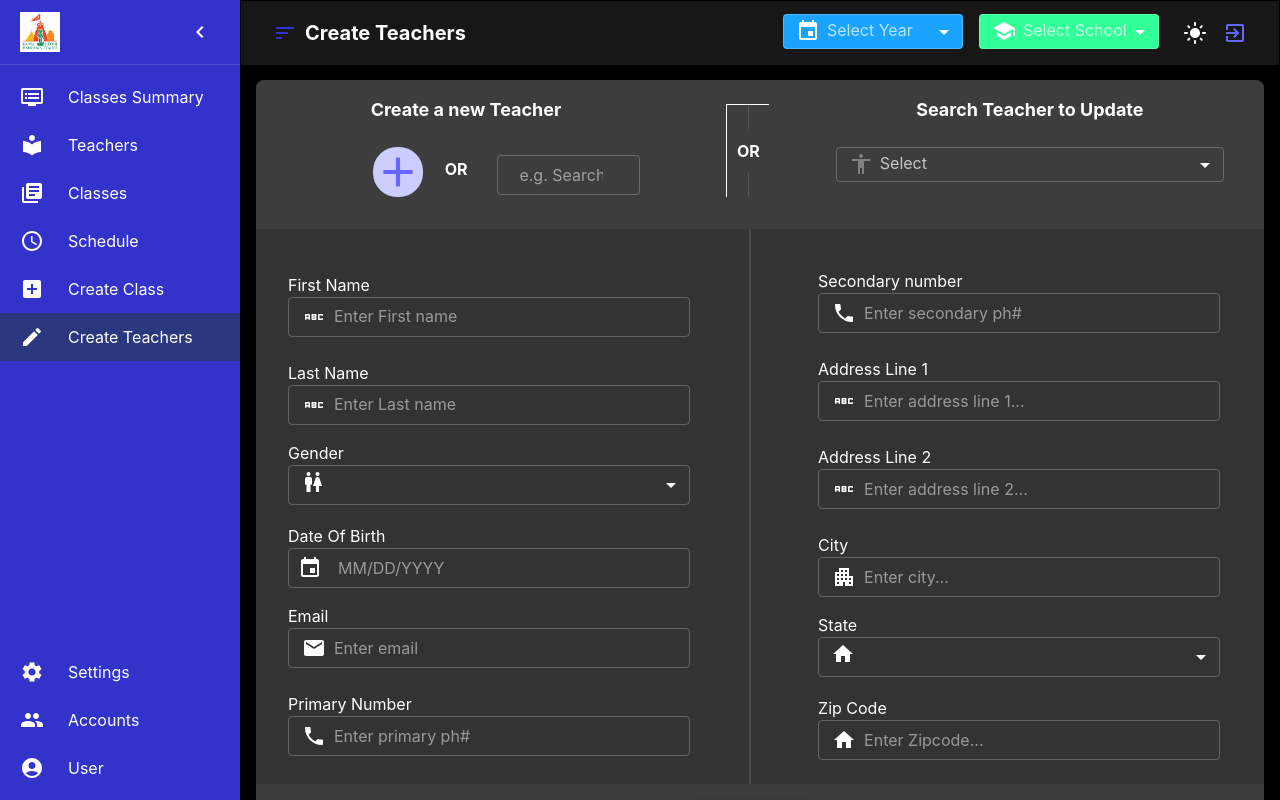
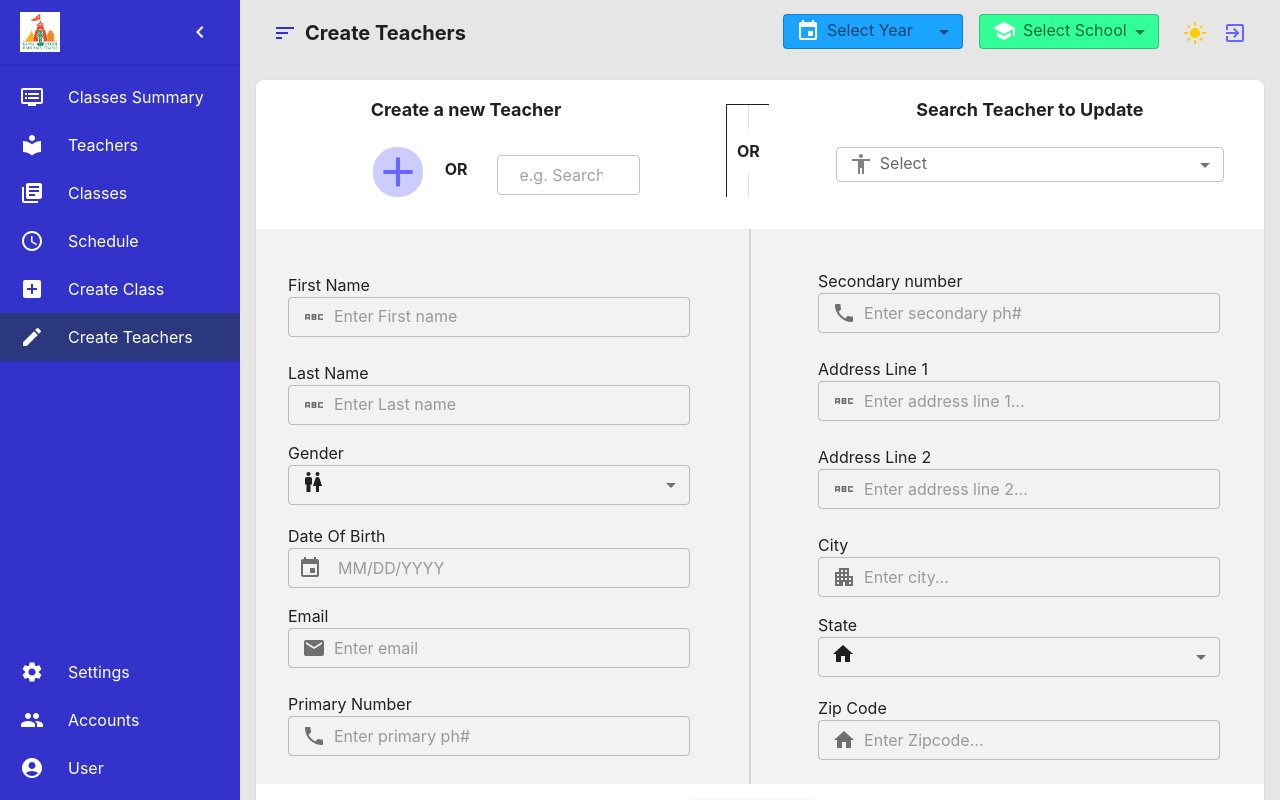
Before and after one commit to Pranavkotesh/Classes-Management-App, a React (Create React App) app in the folder web/classes-management/: page /createteachers in a window 1280 px wide. Built offline with nearby package versions, Linux system fonts and the light colour scheme.

Commit message:
-dark mode added

```diff
--- a/web/classes-management/src/App.jsx
+++ b/web/classes-management/src/App.jsx
@@ -1,17 +1,29 @@
 import { CssBaseline, ThemeProvider } from "@mui/material";
+import { useState } from "react";
 import { BrowserRouter } from "react-router-dom";
 import RoutesMain from "./shared/RoutesMain";
-import { THEME } from "./styles";
+import { THEME, lTHEME } from "./styles";
 import "./index.css";
 import * as React from 'react';
 
+
 function App() {
+  const [isDark,setIsDark]= useState(false);
+
+  const toggleMode=()=>{
+    if(!isDark){
+      setIsDark(true)
+    }else{
+      setIsDark(false)
+    }
+  }
+
   return (
-    <ThemeProvider theme={THEME}>
+    <ThemeProvider theme={isDark?THEME:lTHEME}>
       <div>
         <CssBaseline />
         <BrowserRouter>
-          <RoutesMain />
+          <RoutesMain onClick={toggleMode} />
         </BrowserRouter>
       </div>
     </ThemeProvider>
--- a/web/classes-management/src/features/classes/ClassMain.jsx
+++ b/web/classes-management/src/features/classes/ClassMain.jsx
@@ -8,7 +8,7 @@ import AppTable from "../../shared/components/app-table-component/AppTableCompon
 import { classAbout } from "../../shared/components/app-headings/AppHeadings";
 
 
-const ClassMain = () => {
+const ClassMain = ({onClick}) => {
   const [selectedYear, setSelectedYear] = useState("");
   const [selectedSchool, setSelectedSchool] = useState("");
 
@@ -16,6 +16,7 @@ const ClassMain = () => {
     <AppLayout
       title="Classes"
       selectedSchool={selectedSchool}
+      onClick={onClick}
       selectedYear={selectedYear}
       onSchoolChange={(event) => setSelectedSchool(event.target.value)}
       onYearChange={(event) => setSelectedYear(event.target.value)}
--- a/web/classes-management/src/features/classessummary/ClassesSummary.jsx
+++ b/web/classes-management/src/features/classessummary/ClassesSummary.jsx
@@ -6,9 +6,9 @@ import AppCard from "../../shared/components/app-card/AppCard";
 import AppTable from "../../shared/components/app-table-component/AppTableComponent";
 import { classesSummary } from "../../shared/components/app-headings/AppHeadings";
 
-const ClassesSummary = () => {
+const ClassesSummary = ({onClick}) => {
   return (
-    <AppLayout title="Classes Summary">
+    <AppLayout title="Classes Summary" onClick={onClick}>
       <Grid container spacing={2}>
         <BoxElement
           elementOne="Reports"
--- a/web/classes-management/src/features/createclass/CreateClass.jsx
+++ b/web/classes-management/src/features/createclass/CreateClass.jsx
@@ -23,14 +23,14 @@ import {
 } from "../../shared/components/app-constants/DataConstant";
 import AppDateSelector from "../../shared/components/app-date-select/AppDateSelect";
 
-const CreateClass = () => {
+const CreateClass = ({onClick}) => {
   const editing = useStyles();
   const [classes, setClasses] = React.useState("");
   const handleChange = (e) => {
     setClasses(e.target.value);
   };
   return (
-    <AppLayout title="Create class">
+    <AppLayout title="Create class" onClick={onClick}>
       <Grid container spacing={0}>
         <Grid item xs={12}>
           <AppCard minHeight={690} padding="0px">
--- a/web/classes-management/src/features/createteachers/CreateTeachersMain.jsx
+++ b/web/classes-management/src/features/createteachers/CreateTeachersMain.jsx
@@ -24,13 +24,13 @@ import {
 } from "../../shared/components/app-constants/DataConstant";
 import AppDateSelector from "../../shared/components/app-date-select/AppDateSelect";
 
-const CreateTeachersMain = () => {
+const CreateTeachersMain = ({onClick}) => {
   const [teachers, setTeachers] = React.useState("");
   const handleChange = (e) => {
     setTeachers(e.target.value);
   };
   return (
-    <AppLayout title="Create Teachers">
+    <AppLayout title="Create Teachers" onClick={onClick}>
       <Grid container spacing={0}>
         <Grid item xs={12}>
           <AppCard minHeight={690} padding="0px">
--- a/web/classes-management/src/features/schedule/ScheduleMain.jsx
+++ b/web/classes-management/src/features/schedule/ScheduleMain.jsx
@@ -12,11 +12,11 @@ import { Formik } from "formik";
 import AppButton from "../../shared/components/app-button/AppButton";
 import AppDateSelector from "../../shared/components/app-date-select/AppDateSelect";
 
-const DefineSchedule = () => {
+const DefineSchedule = ({onClick}) => {
 
 
   return (
-    <AppLayout title="Define Schedule">
+    <AppLayout title="Define Schedule" onClick={onClick}>
       <Grid container spacing={2} >
         <BoxElement
           elementOne="Admin"
--- a/web/classes-management/src/features/teachers/TeacherMain.jsx
+++ b/web/classes-management/src/features/teachers/TeacherMain.jsx
@@ -11,16 +11,15 @@ import AppTable from "../../shared/components/app-table-component/AppTableCompon
 import { teacherArr } from "../../shared/components/app-constants/DataConstant";
 import { teachersAbout, teachersAssigned } from "../../shared/components/app-headings/AppHeadings";
 
-// const names = ["NAME", "DOB", "RESIDENCE", "STATUS"];
-// const names2 = ["CLASS", "SCHEDULE", "ROLE", "CLASS STATUS"];
-const TeacherMain = () => {
+
+const TeacherMain = ({onClick}) => {
   const [searchObj, setSearchObj] = useState({
     class: "",
     search: "",
   });
   const [selectedYear, setSelectedYear] = useState("");
   const [selectedSchool, setSelectedSchool] = useState("");
-  // const [notes, setNotes] = useState("");
+
 
   const handleSearchObjChange = (event) => {
     const { name, value } = event.target;
@@ -33,6 +32,7 @@ const TeacherMain = () => {
   return (
     <AppLayout
       title="Teachers"
+      onClick={onClick}
       selectedSchool={selectedSchool}
       selectedYear={selectedYear}
       onSchoolChange={(event) => setSelectedSchool(event.target.value)}
--- a/web/classes-management/src/shared/RoutesMain.jsx
+++ b/web/classes-management/src/shared/RoutesMain.jsx
@@ -9,7 +9,7 @@ import DefineSchedule from "../features/schedule/ScheduleMain";
 import CreateClass from "../features/createclass/CreateClass";
 import CreateTeachersMain from "../features/createteachers/CreateTeachersMain";
 import ClassesSummary from "../features/classessummary/ClassesSummary";
-const RoutesMain = () => {
+const RoutesMain = ({onClick}) => {
   const classes = useStyles();
   const checkSessionExists = () => {
     //add logic to check the session. adding false for now
@@ -33,7 +33,7 @@ const RoutesMain = () => {
           path="createteachers"
           element={
             <PrivateRoute>
-              <CreateTeachersMain />
+              <CreateTeachersMain onClick={onClick} />
             </PrivateRoute>
           }
         />
@@ -41,7 +41,7 @@ const RoutesMain = () => {
           path="classessummary"
           element={
             <PrivateRoute>
-              <ClassesSummary />
+              <ClassesSummary onClick={onClick} />
             </PrivateRoute>
           }
         />
@@ -49,7 +49,7 @@ const RoutesMain = () => {
           path="classes"
           element={
             <PrivateRoute>
-              <ClassMain />
+              <ClassMain onClick={onClick}/>
             </PrivateRoute>
           }
         />
@@ -57,7 +57,7 @@ const RoutesMain = () => {
           path="teachers"
           element={
             <PrivateRoute>
-              <TeacherMain />
+              <TeacherMain onClick={onClick}/>
             </PrivateRoute>
           }
         />
@@ -65,7 +65,7 @@ const RoutesMain = () => {
           path="schedule"
           element={
             <PrivateRoute>
-              <DefineSchedule />
+              <DefineSchedule onClick={onClick}/>
             </PrivateRoute>
           }
         />
@@ -73,7 +73,7 @@ const RoutesMain = () => {
           path="createclass"
           element={
             <PrivateRoute>
-              <CreateClass />
+              <CreateClass onClick={onClick}/>
             </PrivateRoute>
           }
         />
--- a/web/classes-management/src/shared/components/app-layout/AppLayout.jsx
+++ b/web/classes-management/src/shared/components/app-layout/AppLayout.jsx
@@ -1,10 +1,7 @@
 import * as React from "react";
-import { useState } from "react";
 import PropTypes from "prop-types";
 import AppMainBar from "../app-main-bar/AppMainBar";
 import { makeStyles } from "@mui/styles";
-import { ThemeProvider } from "@emotion/react";
-import { THEME } from "../../../styles";
 const useStyles= makeStyles(({
   section:{padding: 16, width: "100%",minHeight: "calc(100vh - 64px)",
   overflow: "auto",background:'background.default'}
@@ -16,19 +13,13 @@ const AppLayout = ({
   onYearChange,
   onSchoolChange,
   children,
+  onClick
 
 }) => {
-  const [mode,setMode]=useState('light');
-  const toggleMode=()=>{
-    if(mode === 'light'){
-      setMode('dark')
-    }else{
-      setMode('light');
-    }
-  }
+
   const editing=useStyles();
   return (
-    <ThemeProvider theme={THEME}>
+
     <div style={{ display: "flex" }}>
       <AppMainBar
         title={title}
@@ -36,11 +27,11 @@ const AppLayout = ({
         onYearChange={onYearChange}
         selectedSchool={selectedSchool}
         selectedYear={selectedYear}
-        onClick={toggleMode}
+        onClick={onClick}
       />
       <section className={editing.section}>{children}</section>
     </div>
-    </ThemeProvider>
+
   );
 };
 
--- a/web/classes-management/src/styles.js
+++ b/web/classes-management/src/styles.js
@@ -28,25 +28,6 @@ export const THEME = createTheme({
     },
   },
   palette: {
-    // mode: "light",
-    // primary: {
-    //   500: "#3f51b5",
-    //   add: "#6666ff",
-    //   icon:'#808080',
-    //   switchMode:'#ffcc00'
-    // },
-    // secondary: {
-    //   main: "#009de1",
-    //   contrastText: "#fff",
-    // },
-    // background: {
-    //   default: "#e6e6e6",
-    //   card: "white",
-    //   button: "#ccccff",
-    //   grid: "#f2f2f2",
-    //   schedule:'#f2f2f2'
-
-    // },
 
     mode: "dark",
     primary: {
@@ -68,6 +49,56 @@ export const THEME = createTheme({
   },
 });
 
+export const lTHEME = createTheme({
+  typography: {
+    fontFamily: [
+      "Montserrat",
+      "Rubik",
+      "-apple-system",
+      "BlinkMacSystemFont",
+      '"Segoe UI"',
+      "Roboto",
+      '"Helvetica Neue"',
+      "Arial",
+      "sans-serif",
+      '"Apple Color Emoji"',
+      '"Segoe UI Emoji"',
+      '"Segoe UI Symbol"',
+    ].join(","),
+  },
+  props: {
+    MuiTextField: {
+      variant: "outlined",
+      size: "small",
+    },
+    MuiFormControl: {
+      variant: "outlined",
+      size: "small",
+    },
+  },
+  palette: {
+    mode: "light",
+    primary: {
+      500: "#3f51b5",
+      add: "#6666ff",
+      icon:'#808080',
+      switchMode:'#ffcc00'
+    },
+    secondary: {
+      main: "#009de1",
+      contrastText: "#fff",
+    },
+    background: {
+      default: "#e6e6e6",
+      card: "white",
+      button: "#ccccff",
+      grid: "#f2f2f2",
+      schedule:'#f2f2f2'
+
+    },
+  },
+});
+
 export const GS = () => ({
   p8: {
     padding: 8,
```
